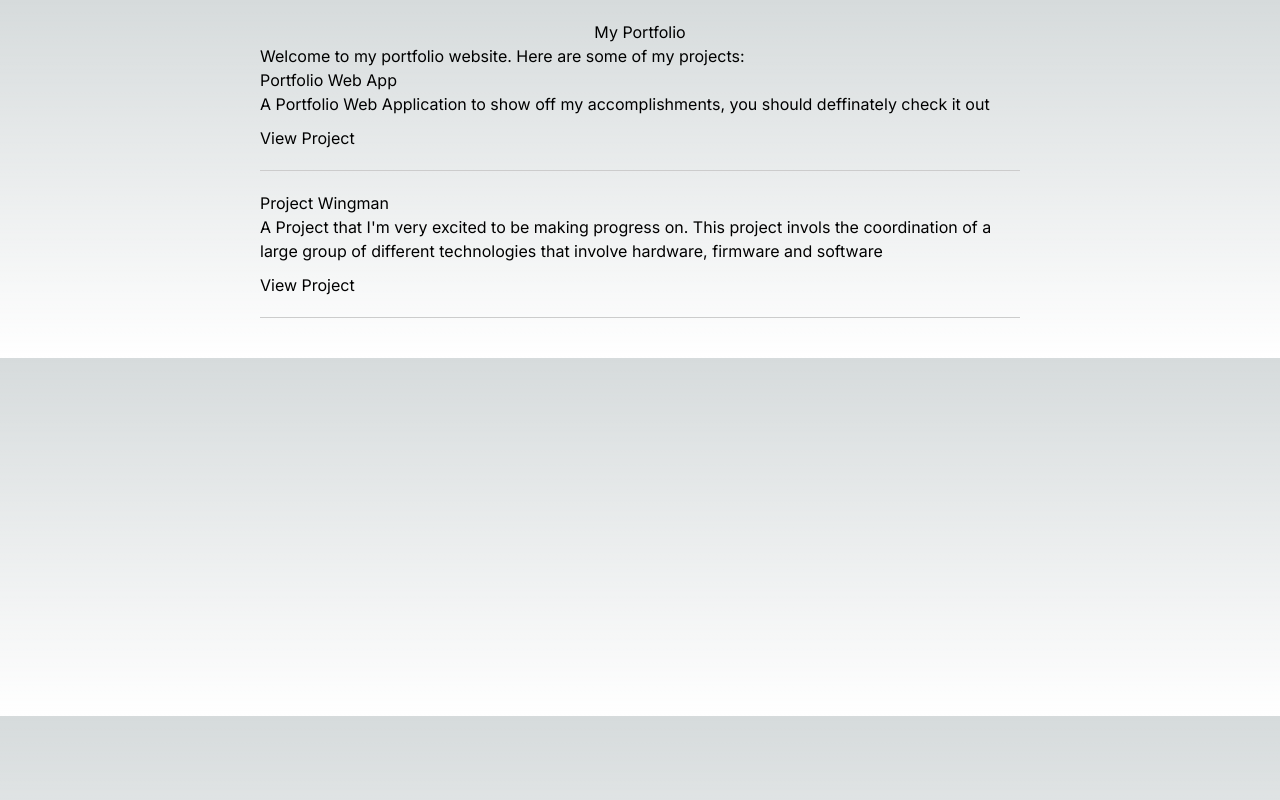
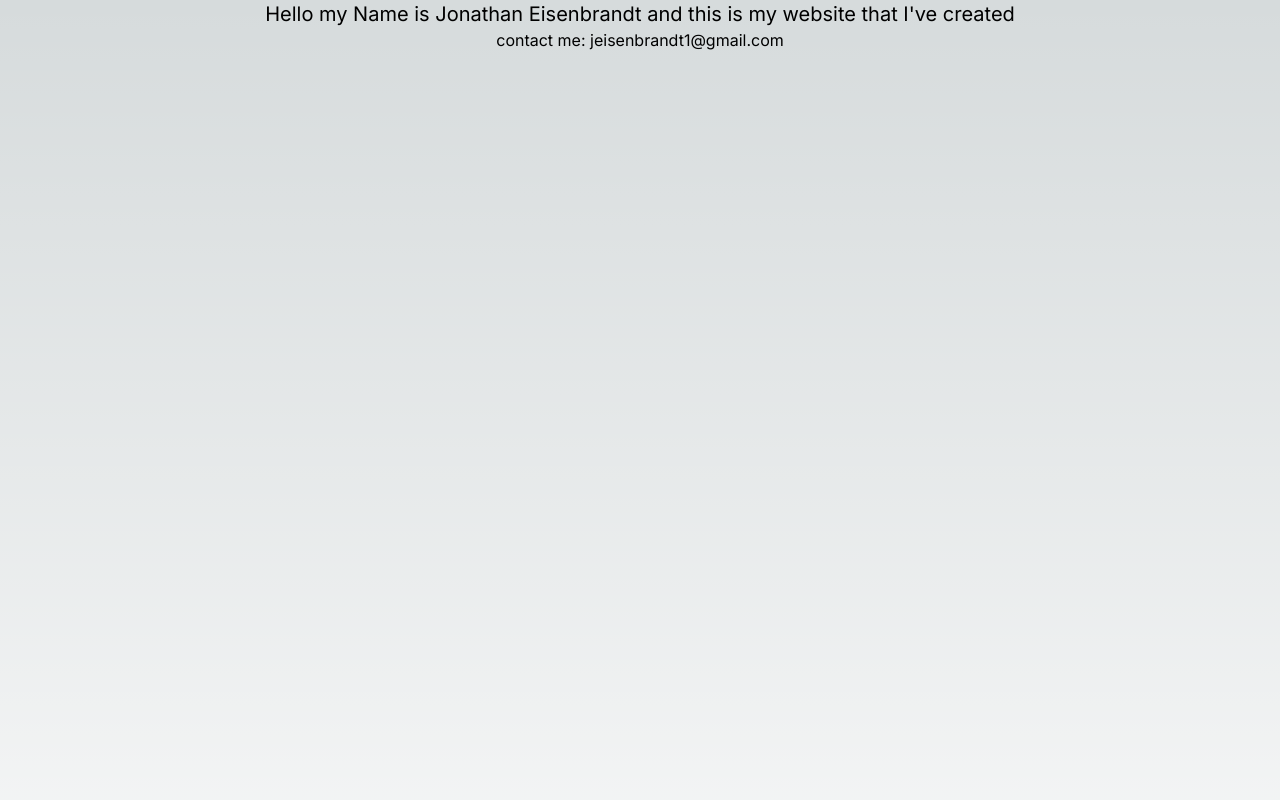
Before and after one commit to IcebergLettuc3/lettucehubnext, a Next.js app: page / in a window 1280 px wide. Shown: the top 800 px of the page. Built offline with nearby package versions, Linux system fonts and the light colour scheme.

Commit message:
adding intro

```diff
--- /dev/null
+++ b/src/app/Intro.tsx
@@ -0,0 +1,16 @@
+import React from 'react';
+
+const Intro: React.FC = () => {
+    return (
+        <div className='flex h-screen m-auto flex-col items-center'>
+            <h1 className='text-xl'>
+                Hello my Name is Jonathan Eisenbrandt and this is my website that I've created
+            </h1>
+            <p>
+                contact me: jeisenbrandt1@gmail.com
+            </p>
+        </div>
+    )
+}
+
+export default Intro
--- a/src/app/page.tsx
+++ b/src/app/page.tsx
@@ -1,10 +1,12 @@
 import Image from 'next/image'
 import Portfolio from './Portfolio'
+import Intro from './Intro'
 
 export default function Home() {
   return (
   <div>
-    <Portfolio></Portfolio>
+    <Intro/>
+    <Portfolio/>
     </div>
   )
 }
```
